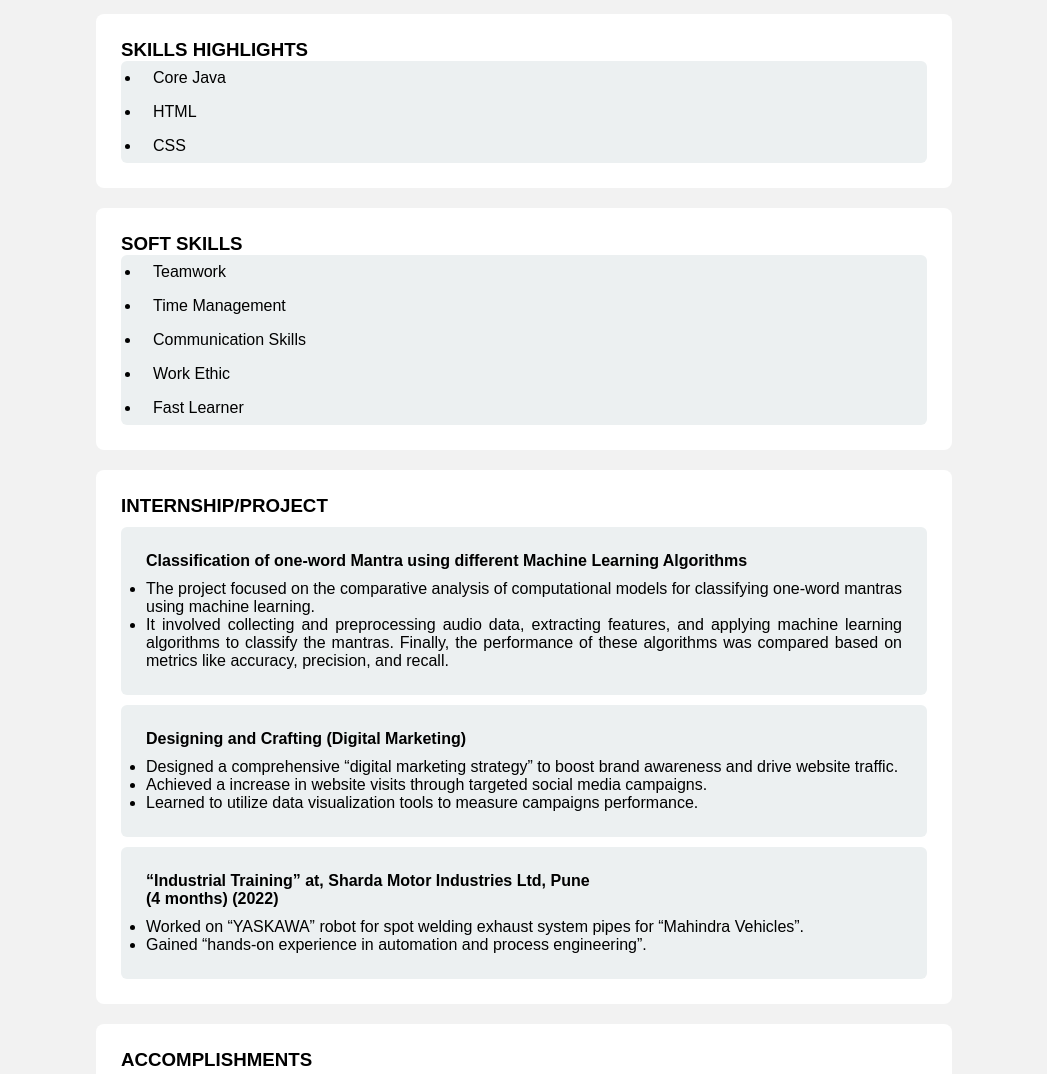
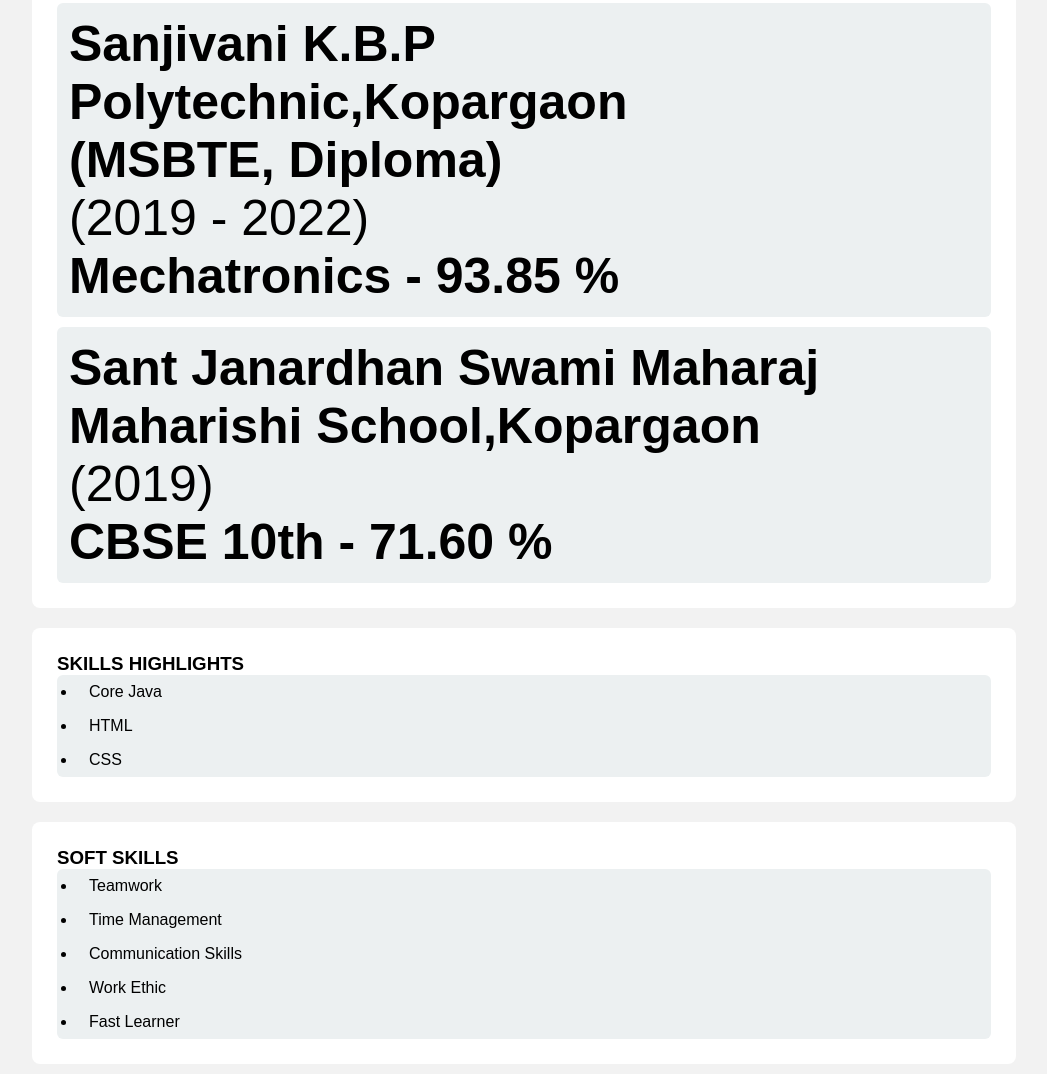
Before and after one commit to Shubhavi03/Portfolio, a plain HTML site: page index.html in a window 1280 px wide. Shown: the part 735-1809 px from the top of the page, without its empty margins (116-1163 px from the left). Drawn offline with Linux system fonts and the light colour scheme.

Commit message:
index.css

```diff
--- a/index.css
+++ b/index.css
@@ -10,7 +10,7 @@
 body {
 
     background-color: #f2f2f2;
-    width: 70%;
+    width: 80%;
     margin: auto;
 }
 
@@ -42,6 +42,7 @@ body {
 /* Education */
 .education {
     background-color: #ecf0f1;
+    font-size:50px;
     padding: 12px;
     margin-top: 10px;
     border-radius: 6px;
@@ -67,7 +68,7 @@ body {
 
 /* Projects */
 .project {
-    background-color: #ecf0f1;
+    background-color: black;
     padding: 25px;
     border-radius: 6px;
     margin-top: 10px;
```
